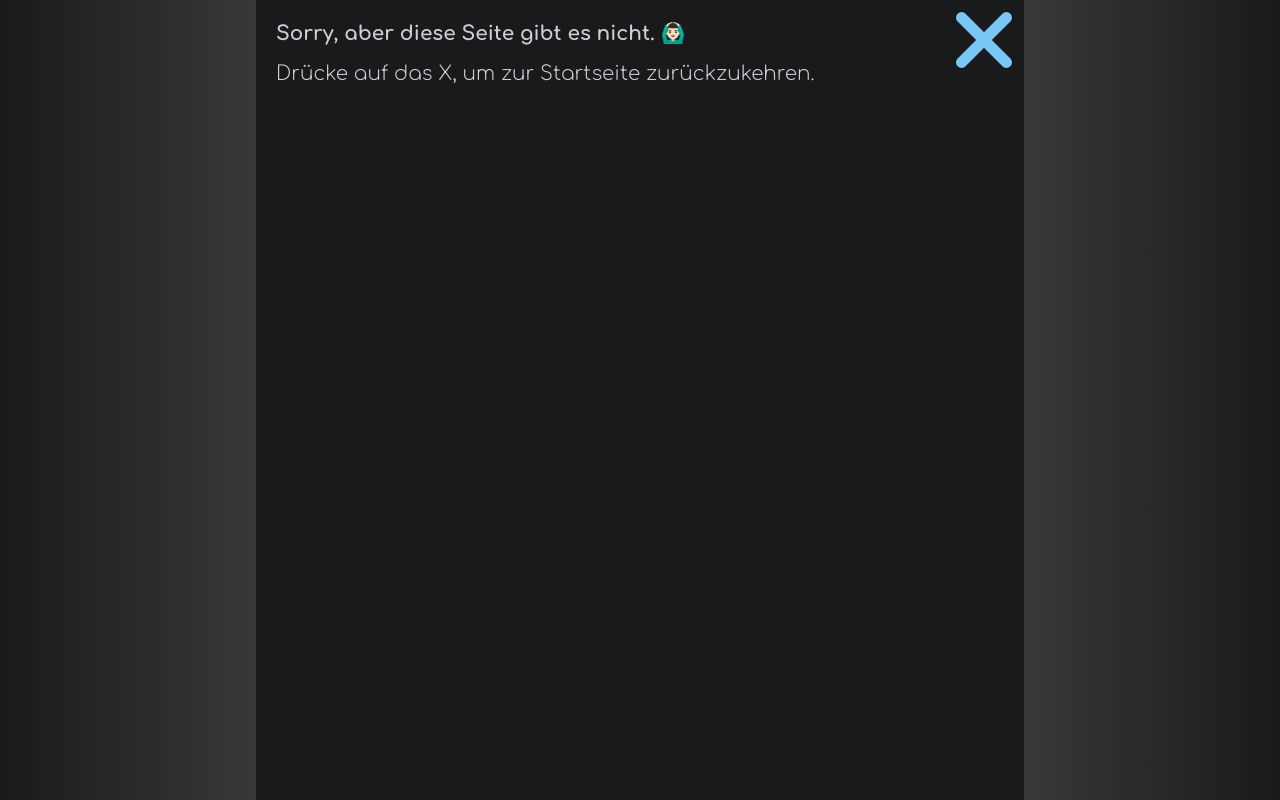
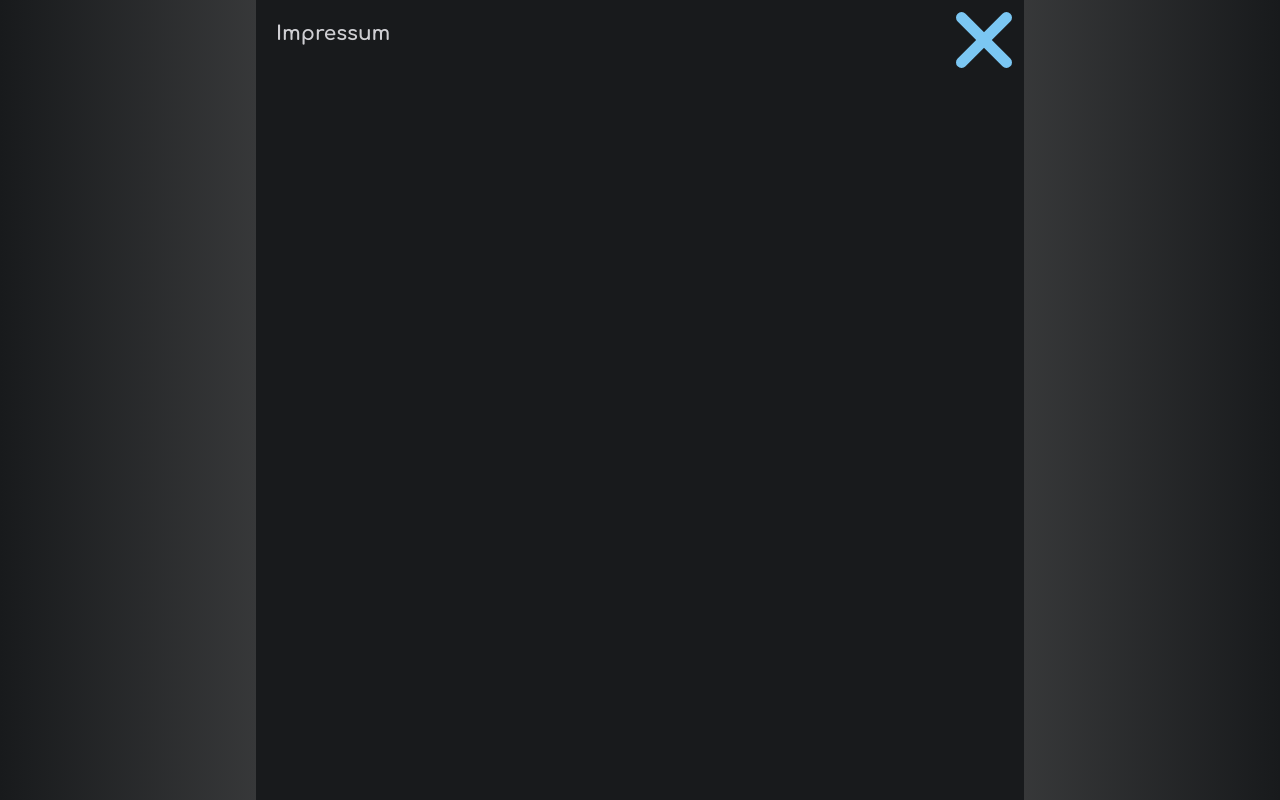
Before and after one commit to tim-w97/MyProfilePage, a React (Create React App) app: page /impressum in a window 1280 px wide. Built offline with nearby package versions, Linux system fonts and the light colour scheme.

Commit message:
added empty page for the imprint

```diff
--- a/src/App.js
+++ b/src/App.js
@@ -2,6 +2,7 @@ import { createBrowserRouter, RouterProvider } from "react-router-dom";
 import CVPage from "./pages/CVPage";
 import WelcomePage from "./pages/WelcomePage";
 import PageNotFound from "./pages/PageNotFound";
+import Imprint from "./pages/Imprint";
 
 function App() {
   const router = createBrowserRouter([
@@ -14,6 +15,10 @@ function App() {
       element: <CVPage />,
     },
     {
+      path: "/impressum",
+      element: <Imprint />,
+    },
+    {
       path: "*",
       element: <PageNotFound/>
     }
--- /dev/null
+++ b/src/pages/Imprint.js
@@ -0,0 +1,24 @@
+import {Link} from "react-router-dom";
+import XMark from "../widgets/icons/XMark";
+import PageTemplate from "../widgets/PageTemplate";
+
+function Imprint() {
+    return(
+        <PageTemplate>
+            <div className='h-screen'>
+                <div className='flex justify-between items-start'>
+                    <div className='m-5'>
+                        <p className='font-bold mb-3'>Impressum</p>
+                    </div>
+                    <Link to="/">
+                        <div className='w-20'>
+                            <XMark className='stroke-tim-light-blue p-3'/>
+                        </div>
+                    </Link>
+                </div>
+            </div>
+        </PageTemplate>
+    )
+}
+
+export default Imprint
--- a/src/widgets/Contacts.js
+++ b/src/widgets/Contacts.js
@@ -2,6 +2,7 @@ import Octocat from "../widgets/icons/Octocat";
 import LinkedIn from "./icons/LinkedIn";
 import mailIcon from '../assets/images/icons/email.png'
 import SendEmailLink from "./SendEmailLink";
+import {Link} from "react-router-dom";
 
 function Contacts(props) {
   return (
@@ -39,6 +40,15 @@ function Contacts(props) {
             <p className="text-xl text-tim-light-blue">E-Mail schreiben</p>
           </SendEmailLink>
         </li>
+
+        <div className="bg-tim-light-blue h-[1px] opacity-50"></div>
+
+        <li>
+          <div className='flex flex-col md:flex-row items-center justify-between cursor-pointer min-h-16 gap-3 p-5'>
+            <p className="font-normal">Mit viel ♥️ und React erstellt</p>
+            <Link to='/impressum' className="text-tim-light-blue">Impressum</Link>
+          </div>
+        </li>
       </ul>
     </div>
   );
```
